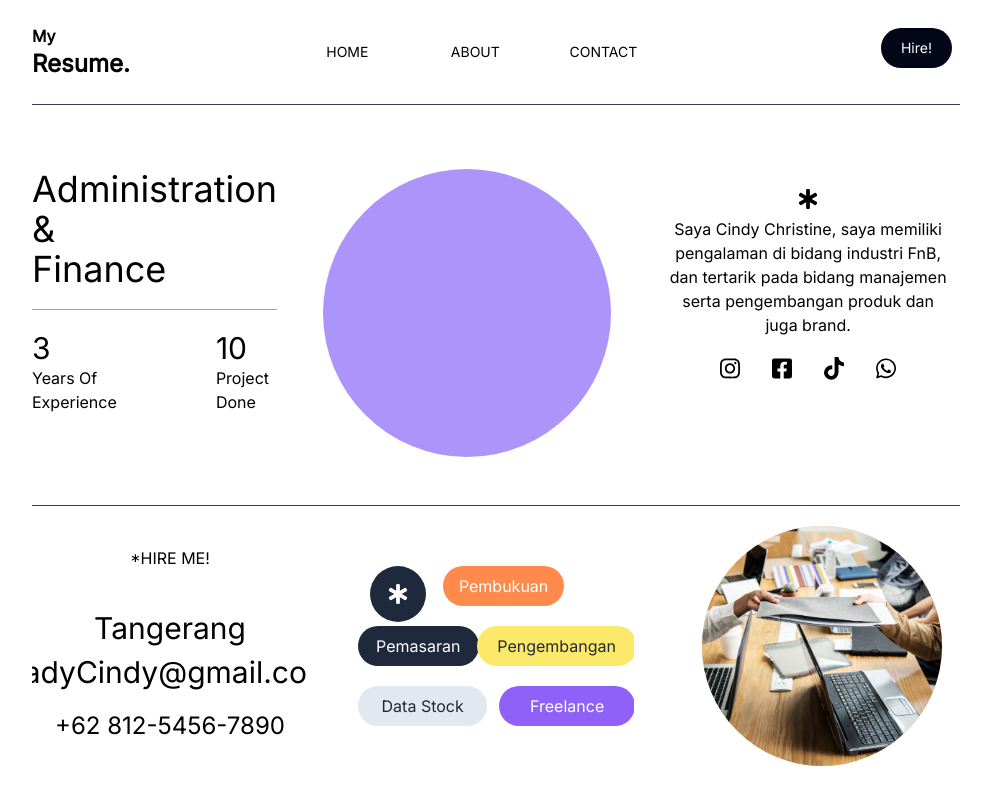
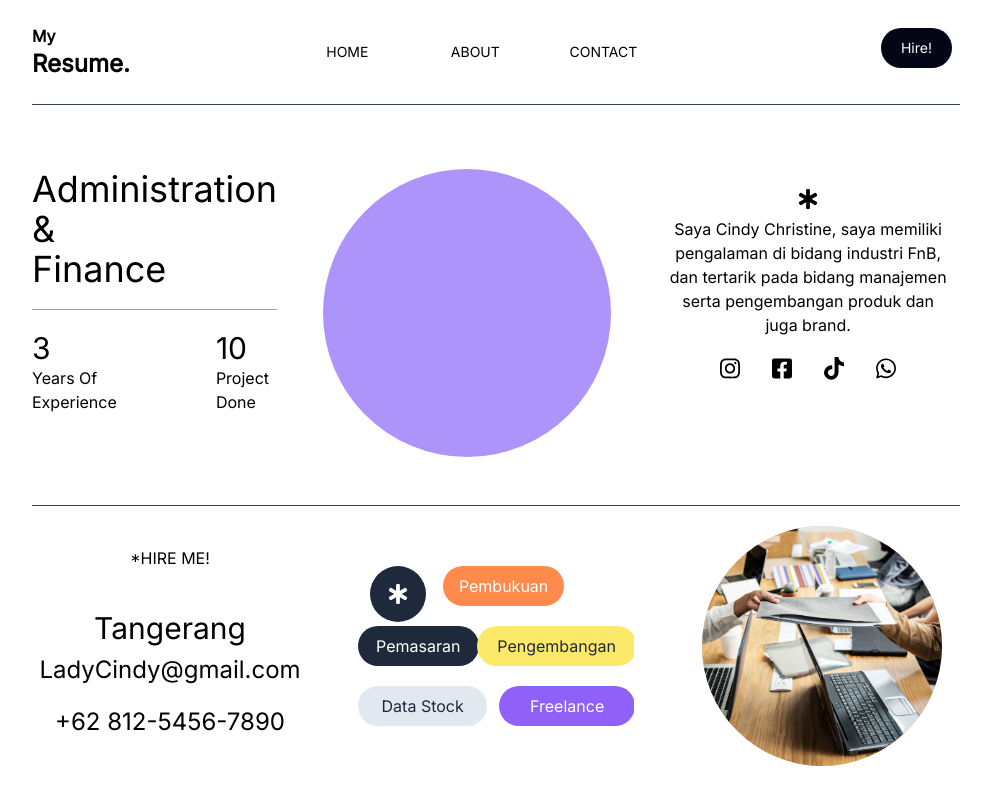
Before and after one commit to itsMeRickyy/CindyResume, a React (Vite) app: page / in a window 1280 px wide. Shown: the top 800 px of the page, without its empty margins (144-1127 px from the left). Built offline with nearby package versions, Linux system fonts and the light colour scheme; a web font is replaced by a local one.

Commit message:
revisi again

```diff
--- a/src/Components/Home/HeroSection/hireMeSection.jsx
+++ b/src/Components/Home/HeroSection/hireMeSection.jsx
@@ -45,7 +45,7 @@ const HireMe = () => {
               <div className="flex flex-col   items-center h-full">
                 <h1 className="mb-10 mt-5">*HIRE ME!</h1>
                 <h1 className="text-3xl">Tangerang</h1>
-                <h1 className="text-3xl mt-2">LadyCindy@gmail.com</h1>
+                <h1 className="text-2xl mt-2">LadyCindy@gmail.com</h1>
                 <h1 className="text-2xl mt-5">+62 812-5456-7890</h1>
               </div>
             </div>
```
